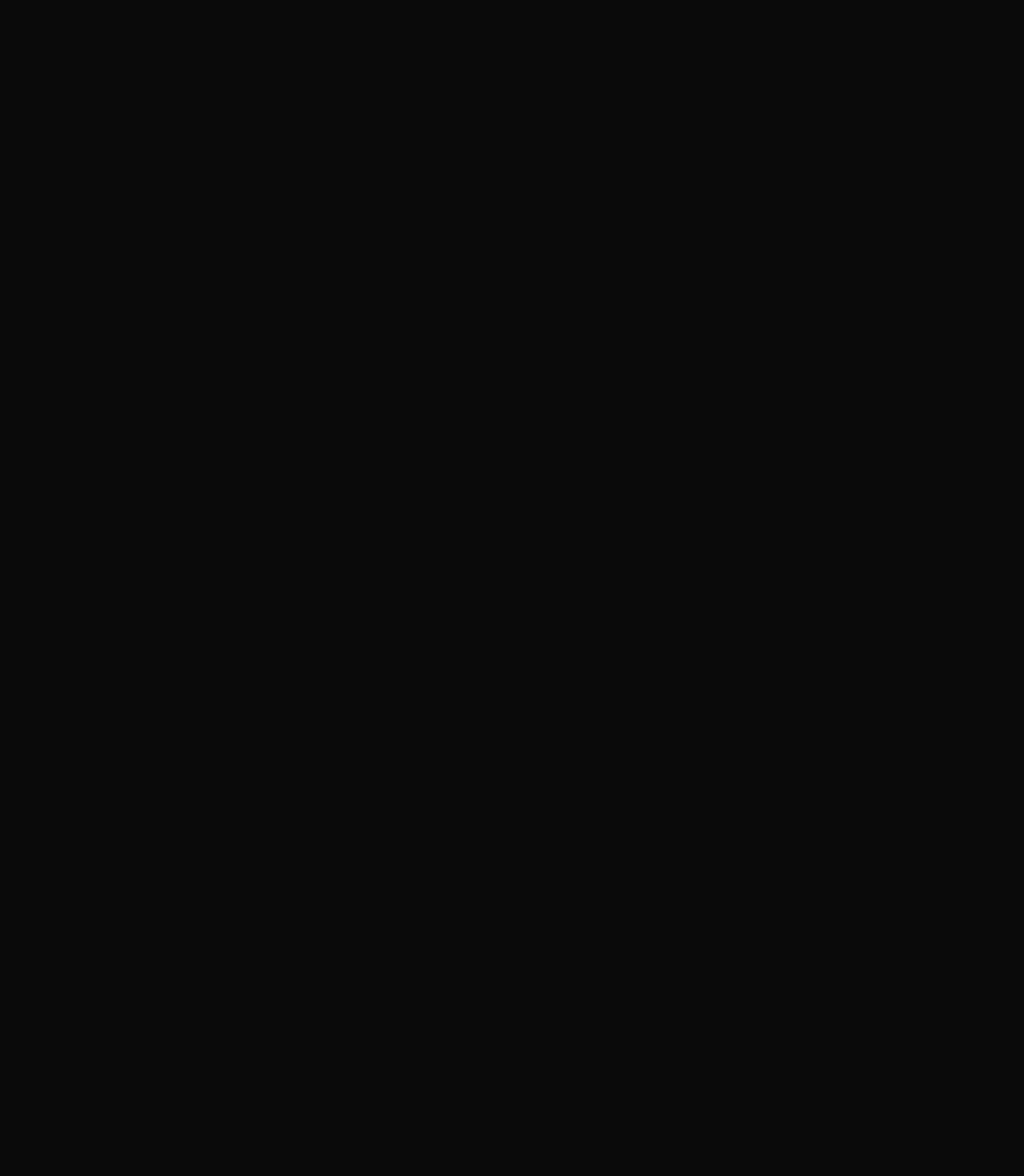
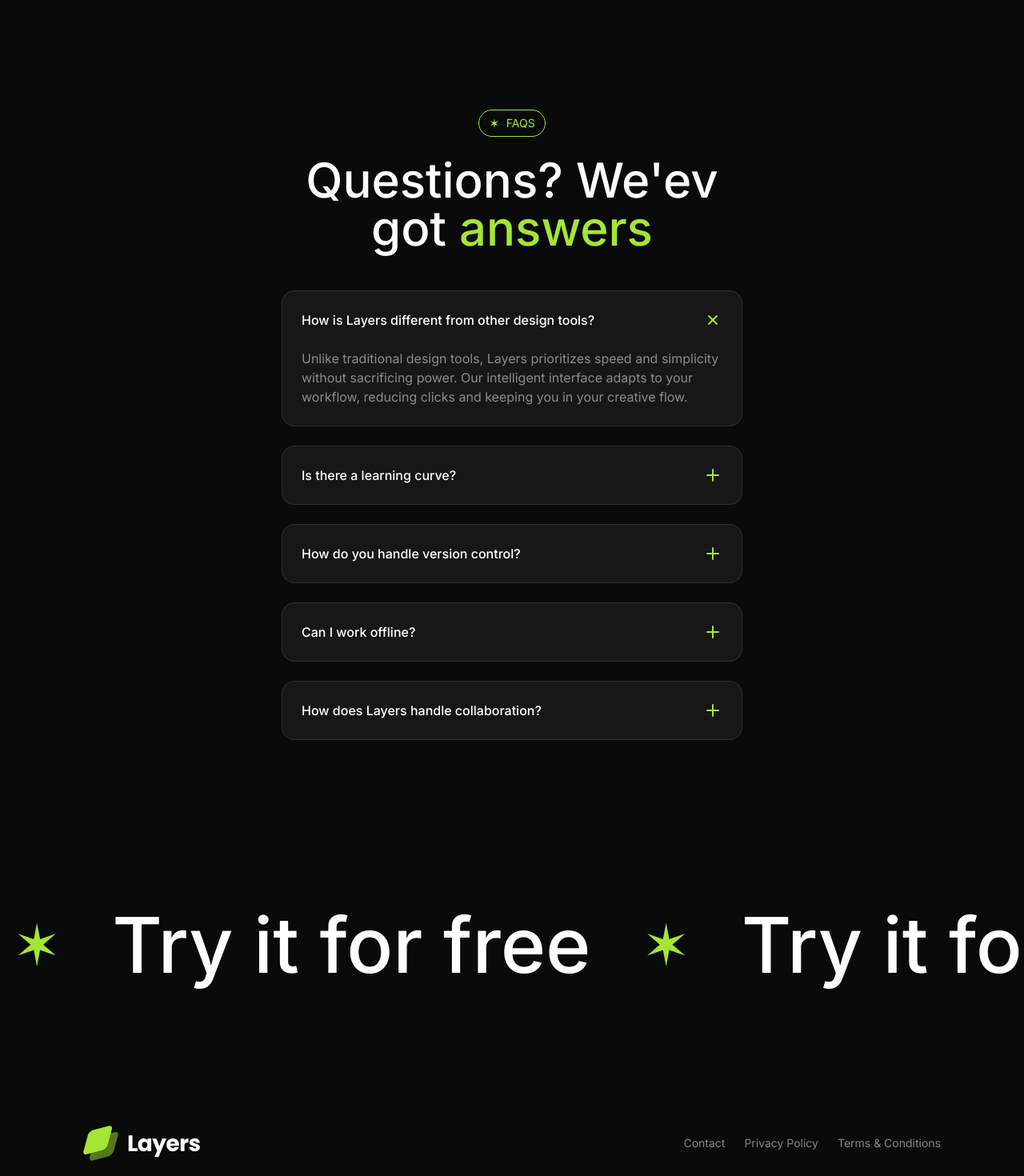
Before and after one commit to Estifanos58/Layers_landing_page, a Next.js app: page / in a window 1280 px wide. Shown: the part 3960-5430 px from the top of the page at 80% size. Before the commit the page ends 4001 px from the top, so only its background shows below. Built offline with nearby package versions, Linux system fonts and the light colour scheme.

Commit message:
update: static site finished

```diff
--- a/src/app/page.tsx
+++ b/src/app/page.tsx
@@ -1,4 +1,7 @@
+import CallToAction from "@/sections/CallToAction";
+import Faqs from "@/sections/Faqs";
 import Features from "@/sections/Features";
+import Footer from "@/sections/Footer";
 import Hero from "@/sections/Hero";
 import Integrations from "@/sections/Integrations";
 import Introduction from "@/sections/Introduction";
@@ -13,5 +16,8 @@
         <Introduction/>
         <Features/>
         <Integrations/>
+        <Faqs/>
+        <CallToAction/>
+        <Footer/>
     </>;
 }
--- a/src/sections/CallToAction.tsx
+++ b/src/sections/CallToAction.tsx
@@ -1,3 +1,18 @@
 export default function CallToAction() {
-    return <div>Call To Action</div>;
+    return <section className="py-24">
+        <div className="overflow-x-clip p-4 flex">
+            <div className="flex flex-none gap-16 text-7xl md:text-8xl font-medium">
+                {
+                Array.from({length: 10}).map((_,i)=>(
+                <div key={i} className="flex items-center gap-16">
+                    <span className="text-lime-400 text-7xl">&#10038;</span>
+                    <span>Try it for free</span>
+                </div>
+                ))
+                }
+            </div>
+        </div>
+
+
+    </section>;
 }
--- a/src/sections/Faqs.tsx
+++ b/src/sections/Faqs.tsx
@@ -1,3 +1,6 @@
+import Tag from "@/components/Tag";
+import { twMerge } from "tailwind-merge";
+
 const faqs = [
     {
         question: "How is Layers different from other design tools?",
@@ -22,5 +25,47 @@
 ];
 
 export default function Faqs() {
-    return <div>Faqs</div>;
+
+    const selectedIndex = 0;
+
+    return <section className="py-24">
+        <div className="container">
+            <div className="flex justify-center">
+                <Tag>Faqs</Tag>
+            </div>
+            <h2 className="text-6xl font-medium mt-6 text-center max-w-xl mx-auto">
+                Questions? We'ev got <span className="text-lime-400">answers</span>
+            </h2>
+            <div className="mt-12 flex flex-col gap-6 max-w-xl mx-auto">
+            {
+                faqs.map((faq, faqIndex) => (
+                    <div key={faq.question} className="bg-neutral-900 rounded-2xl border border-white/10 p-6">
+                        <div className="flex justify-between items-center">
+                            <h3 className="font-medium">{faq.question}</h3>
+                            <svg
+                                xmlns="http://www.w3.org/2000/svg"
+                                width={24}
+                                height={24}
+                                viewBox="0 0 24 24"
+                                fill="none"
+                                stroke="currentColor"
+                                strokeWidth="2"
+                                strokeLinecap="round"
+                                strokeLinejoin="round"
+                                className={twMerge("feather feather-plus text-lime-400 flex-shrink-0", selectedIndex === faqIndex && "rotate-45")}
+                            >
+                                <line x1="12" y1={5} x2={12} y2={19}></line>
+                                <line x1="5" y1={12} x2={19} y2={12}></line>
+                            </svg>
+                        </div>
+                        <div className={twMerge("mt-6", selectedIndex !==faqIndex && "hidden")}>
+                            <p className="text-white/50">{faq.answer}</p>
+                        </div>
+
+                    </div>
+                ))
+            }
+            </div>
+        </div>
+    </section>;
 }
--- a/src/sections/Footer.tsx
+++ b/src/sections/Footer.tsx
@@ -1,3 +1,6 @@
+import logoImage from '@/assets/images/logo.svg'
+import Image from 'next/image';
+
 const footerLinks = [
     { href: "#", label: "Contact" },
     { href: "#", label: "Privacy Policy" },
@@ -5,5 +8,22 @@
 ];
 
 export default function Footer() {
-    return <div>Footer</div>;
+    return <section className='py-16'>
+        <div className="container">
+            <div className='flex flex-col md:flex-row md:justify-between items-center gap-6'>
+                <div>
+                <Image src={logoImage} alt='logo Image'/>
+                </div>
+                <div>
+                    <nav className='flex gap-6'>
+                        {
+                            footerLinks.map(link => (
+                                <a href={link.href} key={link.label} className='text-white/50 text-sm'>{link.label}</a>
+                            ))
+                        }
+                    </nav>
+                </div>
+            </div>
+        </div>
+    </section>;
 }
```
